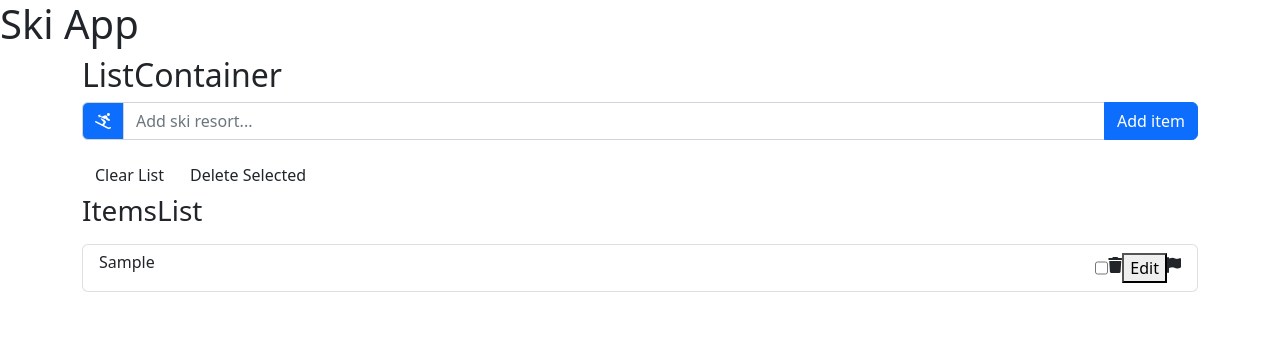
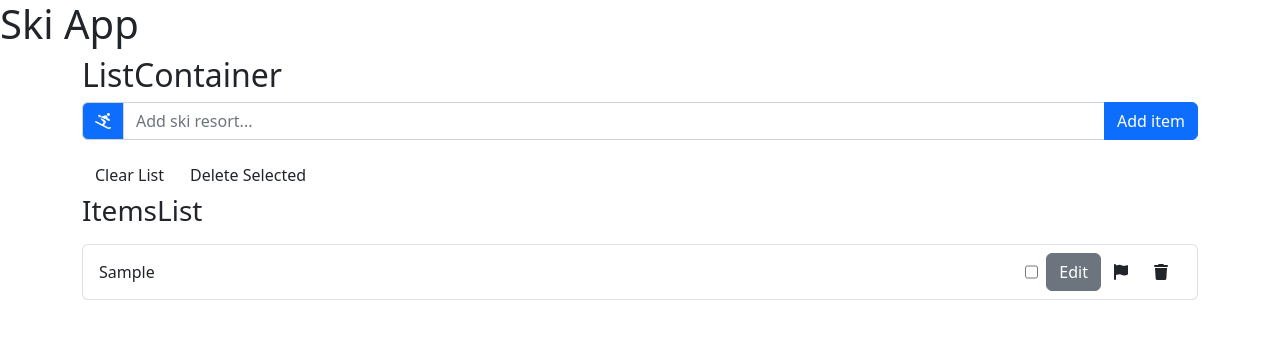
Before and after one commit to halevans/Ski-Map-App, a React (Create React App) app: page / in a window 1280 px wide. Both pictures are taken after typing "Sample" into the empty fields and a click on the button "Add item". Shown: the top 338 px of the page. Built offline with nearby package versions, Linux system fonts and the light colour scheme.

Commit message:
Further styling added using Bootstrap to ListItem

```diff
--- a/src/ListItem.js
+++ b/src/ListItem.js
@@ -1,6 +1,6 @@
 import EditModal from "./EditModal";
 import React, { Component } from "react";
-import { ListGroupItem } from "react-bootstrap";
+import { Button, ListGroupItem } from "react-bootstrap";
 
 class ListItem extends Component {
     constructor(props) {
@@ -35,18 +35,20 @@ class ListItem extends Component {
     render() {
         return(
             <>
-                <ListGroupItem className="d-flex justify-content-between my-2">
-                    <h6>{this.props.title}</h6>
+                <ListGroupItem className="d-flex justify-content-between align-items-center my-2">
+                    <div className="text-wrap">
+                        {this.props.title}
+                    </div>
                     <div className="d-flex ml-auto">
                         <input
+                        className="m-2"
                         type="checkbox"
                         onChange={this.props.toggleSelect}
                         />
-                            <div onClick={this.props.handleDelete}>
-                                <i className="fas fa-trash"></i>
-                            </div>
-                        <span>
-                                <button onClick={this.toggleEditModal}>Edit</button>
+
+                        <Button
+                            onClick={this.toggleEditModal}
+                            variant="secondary">Edit</Button>
                         {this.state.showEditModal && (
                         <EditModal
                             text={this.state.text}
@@ -54,11 +56,16 @@ class ListItem extends Component {
                             onClose={this.toggleEditModal}
                         />
                         )}
-                        </span>
+
                         <div
+                            className="btn"
                             onClick={this.handleFlag}
                             style={{backgroundColor: this.state.backgroundColour}}>
                             <i className="fas fa-flag"></i>
+                        </div>
+
+                        <div className="btn" onClick={this.props.handleDelete}>
+                            <i className="fas fa-trash"></i>
                         </div>
                     </div>
                 </ListGroupItem>
```
Lines whose indentation alone changed are shown as unchanged.
